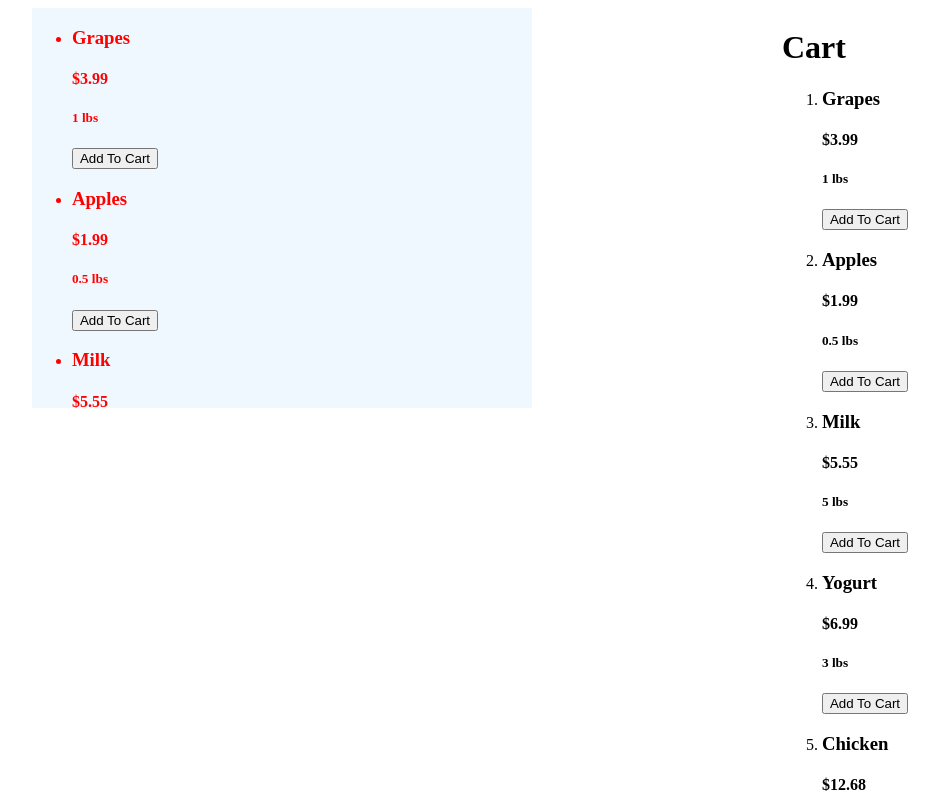
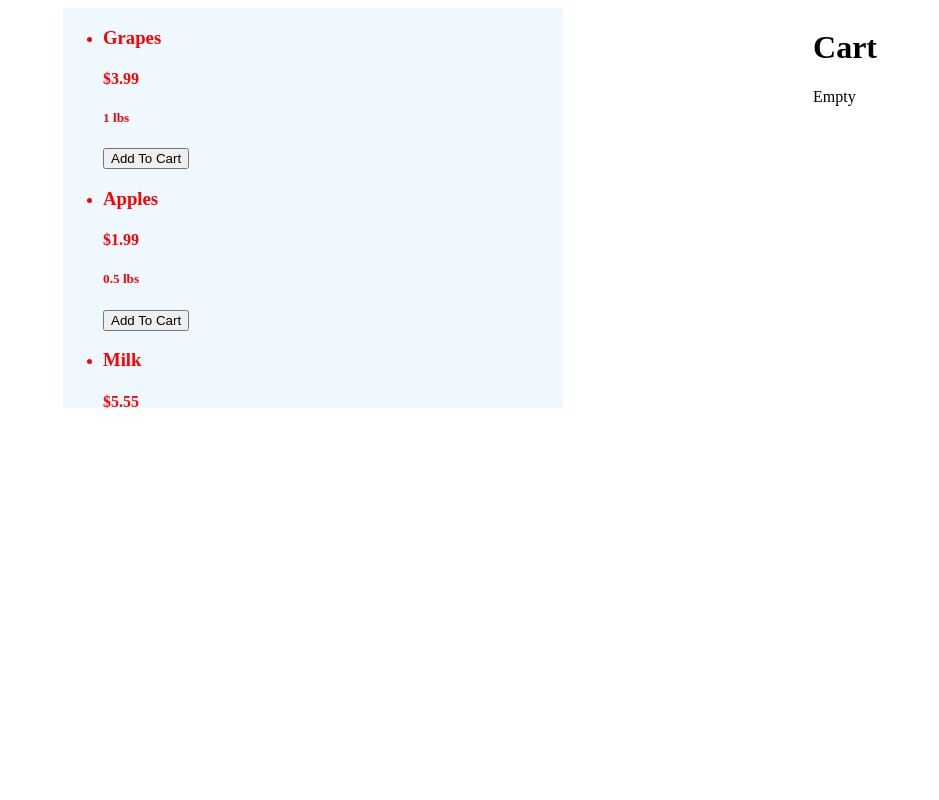
Before and after one commit to CMBVT2023/online-grocery-store, a React (Vite) app: page / in a window 1280 px wide. Shown: the top 800 px of the page, without its empty margins (303-1242 px from the left). Built offline with nearby package versions, Linux system fonts and the light colour scheme.

Commit message:
Started to implement adding cart items to localStorage. Might refactor this entire project since I didn't come in with a plan and things are becoming over complicated.

```diff
--- a/src/components/CategoryList.jsx
+++ b/src/components/CategoryList.jsx
@@ -1,19 +1,22 @@
 import React from 'react'
 import GroceryItem from './GroceryItem';
+import InteractionButton from './InteractionButton';
 
 function CategoryList(props) {
 
     return (
         <div className='GroceryList'>
             <ul>
-                {props.list.map((obj, i) =>
+                {props.list.map((obj, i) => (
+                    <li key={i} >
                         <GroceryItem
-                    key={i}
                         id={obj.inventoryNum}
                         productName={obj.itemName}
                         productPrice={obj.price}
                         productWeight={obj.weight}
                         />
+                        <InteractionButton cartItem={false} addition={obj.itemName} productNum={obj.inventoryNum}/>
+                    </li>)
                     )}
             </ul>
         </div>
--- a/src/components/GroceryCart.jsx
+++ b/src/components/GroceryCart.jsx
@@ -1,30 +1,49 @@
 import React from 'react';
-import Inventory from '../StoreInventory.js'
 import GroceryItem from './GroceryItem';
+import InteractionButton from './InteractionButton.jsx';
 
+function GroceryCart() {
+    // Initializes a state variable to store the user's cart, initializes with an empty array.
+    const [ userCart, setUserCart ] = React.useState([]);
 
-function GroceryCart(props) {
-    const [ userCart, setUserCart ] = React.useState(Inventory);
+    // Triggers only on page load, pulls the current string associated with the userCart key.
+    // If no key exists, calls setItem to add the userCart key and an empty array string with it.
+    React.useEffect(() => {
+        let list = JSON.parse(localStorage.getItem('userCart'));
+        if (list === null) {
+            localStorage.setItem('userCart', '[]')
+        } else {
+            setUserCart(list);
+        }
+    }, []);
 
-    // // Will be needed when I store the cart in localStorage.
-    // React.useEffect(() => {
-    //      setUserCart()
-    // }, [userCart]);
-
+    if (userCart.length == 0) {
+        return (
+            <div>
+                <h1>Cart</h1>
+                <p>Empty</p>
+            </div>
+        )
+    } else {
         return (
             <div>
                 <h1>Cart</h1>
                 <ol>
-                {userCart.map((obj, i) => <GroceryItem
-                    key={i}
+                    {userCart.map((obj, i) => (
+                        <li key={i} >
+                            <GroceryItem
                             id={obj.inventoryNum}
                             productName={obj.itemName}
                             productPrice={obj.price}
                             productWeight={obj.weight}
-                    />)}
+                            />
+                            <InteractionButton addItem={addToCart} removeItem={removeFromCart} cartItem={true} addition={obj.itemName} productNum={obj.inventoryNum}/>
+                        </li>)
+                        )}
                 </ol>
             </div>
         )
     }
+}
 
 export default GroceryCart;
--- a/src/components/GroceryItem.jsx
+++ b/src/components/GroceryItem.jsx
@@ -1,14 +1,13 @@
 import React from 'react';
-import AddToCart from './AddToCart';
+import InteractionButton from './InteractionButton';
 
 function GroceryItem(props) {
     return (
-        <li>
+        <div>
             <h3>{props.productName}</h3>
             <h4>${props.productPrice}</h4>
             <h5>{props.productWeight} lbs</h5>
-            <AddToCart addition={props.productName}/>
-        </li>
+        </div>
     )
 }
 
--- a/src/components/AddToCart.jsx
+++ b/src/components/InteractionButton.jsx
@@ -1,16 +1,17 @@
 import React from 'react';
+import Inventory from '../StoreInventory.js';
 
-function AddToCart(props) {
-    const [ inCart, setInCart ] = React.useState(false);
-    const [ buttonText, setButtonText ] = React.useState('Add To Cart');
+function InteractionButton(props) {
+    const [ inCart, setInCart ] = React.useState(props.cartItem);
 
-    React.useEffect(() => {
-        if (inCart) {
-            setButtonText('Remove From Cart')
-        } else {
-            setButtonText('Add To Cart')
-        }
-    }, [inCart])
+    const addToCart = (productNum) => {
+        console.log("Added")
+    }
+
+    function removeFromCart(productNum) {
+        console.log(productNum, "Removed")
+    }
+
 
     function handleClick() {
         let item = props.addition;
@@ -22,6 +23,7 @@ function AddToCart(props) {
             } else {
                 alert(`${item} has been removed from the cart`);
             }
+            removeFromCart(props.productNum);
         } else {
             setInCart(true);
             if (item[item.length - 1] === 's') {
@@ -29,13 +31,16 @@ function AddToCart(props) {
             } else {
                 alert(`${item} has been added to the cart`);
             }
+            addToCart(props.productNum);
         }
 
     }
 
     return (
-        <button onClick={handleClick}>{buttonText}</button>
+        <button onClick={handleClick}>{inCart ? 'Remove From Cart' : 'Add To Cart'}</button>
+
     )
 }
 
-export default AddToCart;
+// <button onClick={handleClick}>{buttonText}</button>
+export default InteractionButton;
```
Lines whose indentation alone changed are shown as unchanged.
